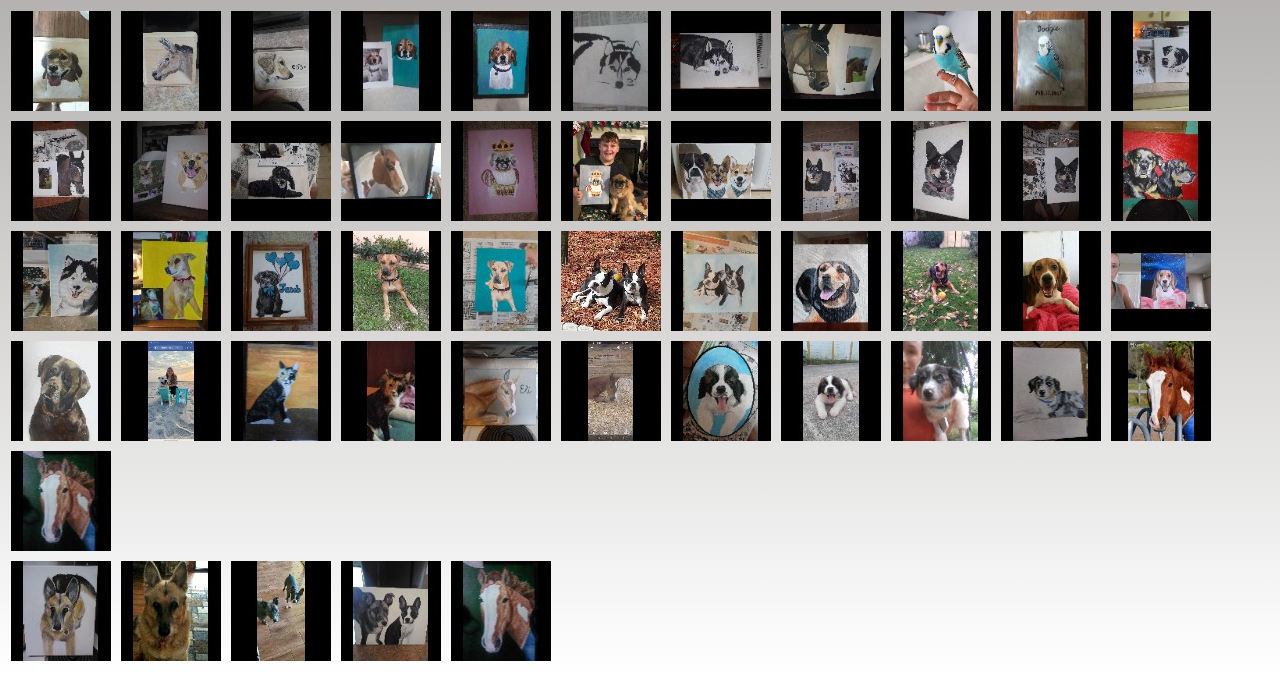
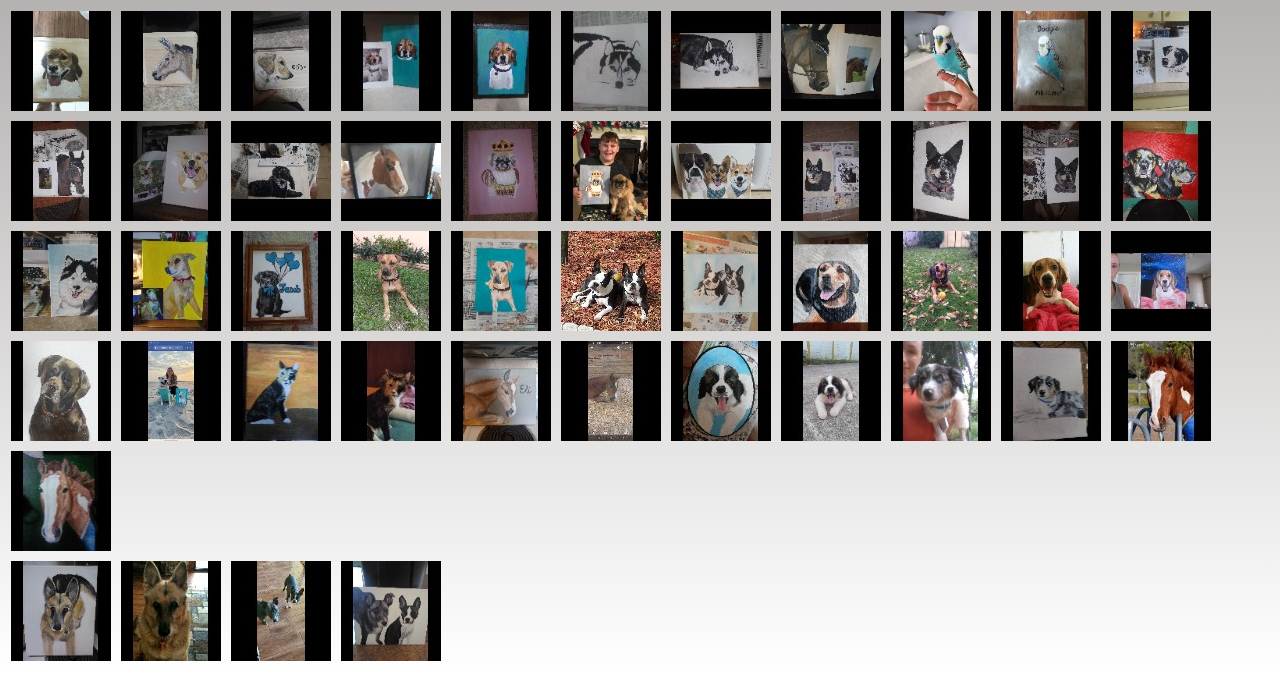
Before and after one commit to hs102456/Art, a plain HTML site: page petportraits.html in a window 1280 px wide. Shown: the part 185-861 px from the top of the page. Drawn offline with Linux system fonts and the light colour scheme.

Commit message:
cancel
c

```diff
--- a/petportraits.html
+++ b/petportraits.html
@@ -74,7 +74,6 @@
 </div>
 <a href="2dogs2.jpg" data-lightbox="gallery"><img src="2dogs2_tn.jpg"></a>
 </div>
-<a href="sonnyhorse2.jpg" data-lightbox="gallery"><img src="sonnyhorse2_tn.jpg"></a>
-</div>
+
 
 </html>
```
